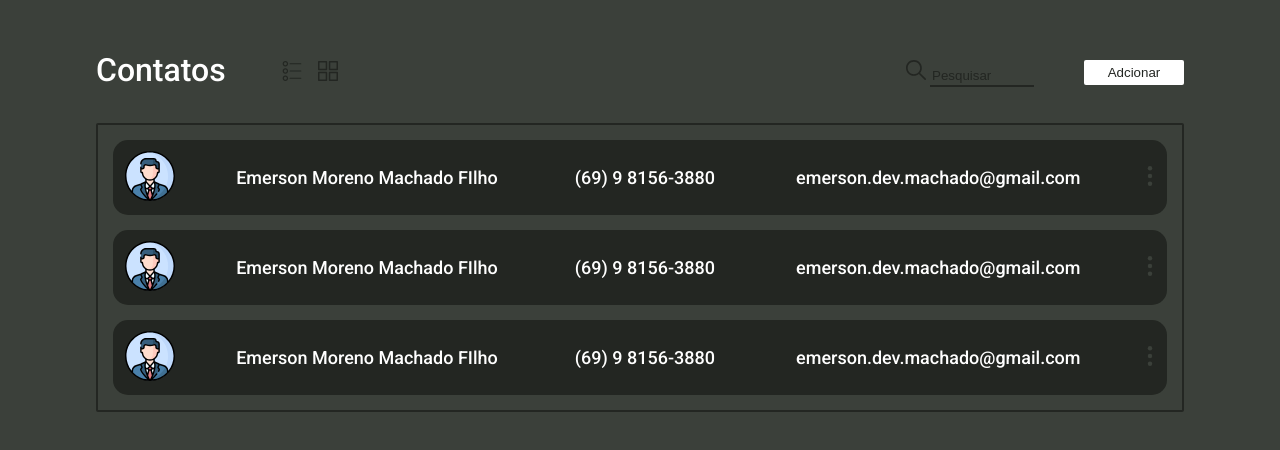
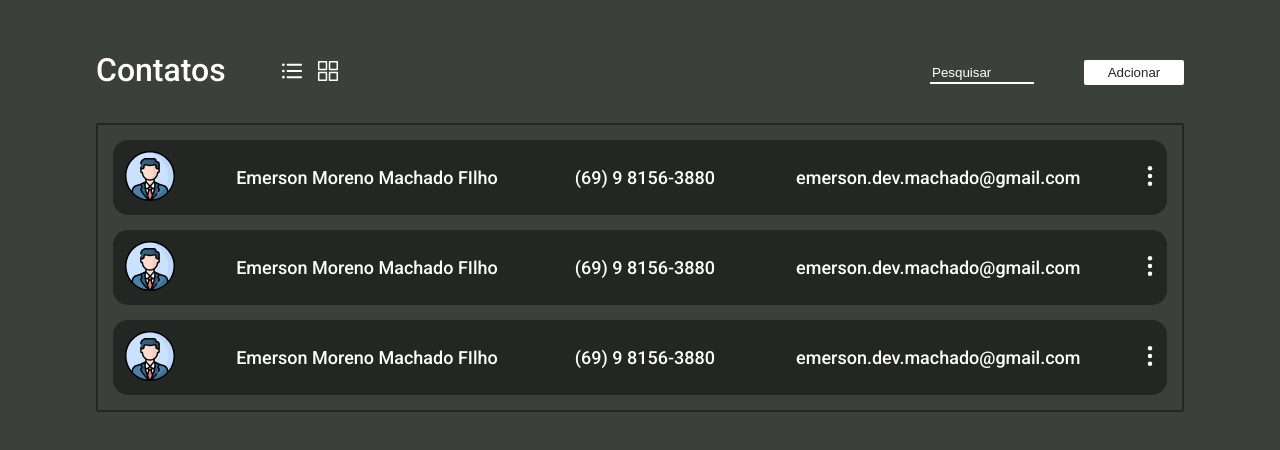
Before and after one commit to Emerson-MM-Filho/contatos_javascript, a plain HTML site: page docs/index.html in a window 1280 px wide. Drawn offline with Linux system fonts and the light colour scheme.

Commit message:
edit html and css

```diff
--- a/docs/index.html
+++ b/docs/index.html
@@ -18,42 +18,16 @@
             <div class="showAs">
                 <button id="buttonList">
                     <svg class="svgicones" version="1.1" id="Capa_1" xmlns="http://www.w3.org/2000/svg" xmlns:xlink="http://www.w3.org/1999/xlink" x="0px" y="0px"
-                        viewBox="0 0 343.5 343.5" style="enable-background:new 0 0 343.5 343.5;" xml:space="preserve">
+                        viewBox="0 0 60.123 60.123" style="enable-background:new 0 0 60.123 60.123;" xml:space="preserve">
                         <g>
-                            <g>
-                                <path d="M322.05,161.8h-182.6c-5.5,0-10,4.5-10,10s4.5,10,10,10h182.6c5.5,0,10-4.5,10-10C332.05,166.3,327.65,161.8,322.05,161.8
-                                    z"/>
-                            </g>
+                            <path d="M57.124,51.893H16.92c-1.657,0-3-1.343-3-3s1.343-3,3-3h40.203c1.657,0,3,1.343,3,3S58.781,51.893,57.124,51.893z"/>
+                            <path d="M57.124,33.062H16.92c-1.657,0-3-1.343-3-3s1.343-3,3-3h40.203c1.657,0,3,1.343,3,3
+                                C60.124,31.719,58.781,33.062,57.124,33.062z"/>
+                            <path d="M57.124,14.231H16.92c-1.657,0-3-1.343-3-3s1.343-3,3-3h40.203c1.657,0,3,1.343,3,3S58.781,14.231,57.124,14.231z"/>
+                            <circle cx="4.029" cy="11.463" r="4.029"/>
+                            <circle cx="4.029" cy="30.062" r="4.029"/>
+                            <circle cx="4.029" cy="48.661" r="4.029"/>
                         </g>
-                        <g>
-                            <g>
-                                <path d="M57.95,125.3c-25.7,0-46.5,20.8-46.5,46.5s20.8,46.5,46.5,46.5s46.5-20.8,46.5-46.5S83.65,125.3,57.95,125.3z
-                                    M57.95,198.3c-14.7,0-26.5-11.9-26.5-26.5c0-14.7,11.9-26.5,26.5-26.5c14.6,0,26.5,11.9,26.5,26.5S72.55,198.3,57.95,198.3z"/>
-                            </g>
-                        </g>
-                        <g>
-                            <g>
-                                <path d="M322.05,36.8h-182.6c-5.5,0-10,4.5-10,10s4.5,10,10,10h182.6c5.5,0,10-4.5,10-10C332.05,41.3,327.65,36.8,322.05,36.8z"/>
-                            </g>
-                        </g>
-                        <g>
-                            <g>
-                                <path d="M57.95,0c-25.7,0-46.5,20.8-46.5,46.5c0,25.7,20.8,46.5,46.5,46.5s46.5-20.8,46.5-46.5C104.45,20.9,83.65,0.1,57.95,0z
-                                    M57.95,73.1c-14.7,0-26.5-11.9-26.5-26.5c0-14.6,11.9-26.5,26.5-26.5c14.7,0,26.5,11.9,26.5,26.5
-                                    C84.45,61.2,72.55,73.1,57.95,73.1z"/>
-                            </g>
-                        </g>
-                        <g>
-                            <g>
-                                <path d="M322.05,286.8h-182.6c-5.5,0-10,4.5-10,10s4.5,10,10,10h182.6c5.5,0,10-4.5,10-10S327.65,286.8,322.05,286.8z"/>
-                            </g>
-                        </g>
-                        <g>
-                            <g>
-                                <path d="M57.95,250.5c-25.7,0-46.5,20.8-46.5,46.5c0,25.7,20.8,46.5,46.5,46.5s46.5-20.8,46.5-46.5
-                                    C104.45,271.4,83.65,250.5,57.95,250.5z M57.95,323.6c-14.7,0-26.5-11.9-26.5-26.5c0-14.7,11.9-26.5,26.5-26.5
-                                    c14.7,0,26.5,11.9,26.5,26.5S72.55,323.6,57.95,323.6z"/>
-                            </g>
                     </svg>
                 </button>
                 <button id="buttonPanel">
@@ -87,17 +61,6 @@
                 </button>
             </div>
             <div class="searchContacts">
-                <i class="serchContactsIcon">
-                    <svg class="svgicones" version="1.1" id="Capa_1" xmlns="http://www.w3.org/2000/svg" xmlns:xlink="http://www.w3.org/1999/xlink" x="0px" y="0px"
-                        viewBox="0 0 512.005 512.005" style="enable-background:new 0 0 512.005 512.005;" xml:space="preserve">
-                        <g>
-                            <path d="M505.749,475.587l-145.6-145.6c28.203-34.837,45.184-79.104,45.184-127.317c0-111.744-90.923-202.667-202.667-202.667
-                                S0,90.925,0,202.669s90.923,202.667,202.667,202.667c48.213,0,92.48-16.981,127.317-45.184l145.6,145.6
-                                c4.16,4.16,9.621,6.251,15.083,6.251s10.923-2.091,15.083-6.251C514.091,497.411,514.091,483.928,505.749,475.587z
-                                M202.667,362.669c-88.235,0-160-71.765-160-160s71.765-160,160-160s160,71.765,160,160S290.901,362.669,202.667,362.669z"/>
-                        </g>
-                    </svg>
-                </i>
                 <input id="buttonSearch" placeholder="Pesquisar"></input>
             </div>
             <div class="newContacts">
--- a/docs/style.css
+++ b/docs/style.css
@@ -1,12 +1,12 @@
 body {
     --color-primary: #3B403A;
     --color-secundary: #232622;
+    --color-tertiry: #ffffff;
     --color-hover: #D93B18;
-    --color-text: #ffffff;
 
     background: var(--color-primary);
     font-family: 'Roboto', sans-serif;
-    color: var(--color-text);
+    color: var(--color-tertiry);
     position: relative;
     font-size: 18px;
     margin: 0;
@@ -63,8 +63,8 @@ body {
     height: 16px;
     border: none;
     outline: none;
-    border-bottom: 2px solid var(--color-secundary);
-    color: var(--color-text);
+    border-bottom: 2px solid var(--color-tertiry);
+    color: var(--color-tertiry);
 }
 
 #buttonSearch:hover {
@@ -72,13 +72,13 @@ body {
 }
 
 #buttonSearch::placeholder {
-    color: var(--color-secundary);
+    color: var(--color-tertiry);
 }
 
 .svgicones {
     width: 20px;
     height: 20px;
-    fill: var(--color-secundary);
+    fill: var(--color-tertiry);
 }
 
 .svgicones:hover {
@@ -92,7 +92,7 @@ body {
 }
 
 #buttonNewContact{
-    background-color: var(--color-text);
+    background-color: var(--color-tertiry);
     outline: none;
     border-radius: 2px;
     border: none;
@@ -103,13 +103,14 @@ body {
 
 #buttonNewContact:hover{
     background-color: var(--color-hover);
+    color: var(--color-tertiry);
 }
 
 .listContacts {
     border: 2px solid var(--color-secundary);
     border-radius: 2px;
     justify-content: center;
-    color: var(--color-text);
+    color: var(--color-tertiry);
 }
 
 #contactLabel {
@@ -138,7 +139,7 @@ td {
 .optionsContactIcon {
     width: 20px;
     height: 20px;
-    fill: var(--color-primary);
+    fill: var(--color-tertiry);
 }
 
 .optionsContactIcon:hover {
```
Also changed, not shown: midia/iconList.svg.
